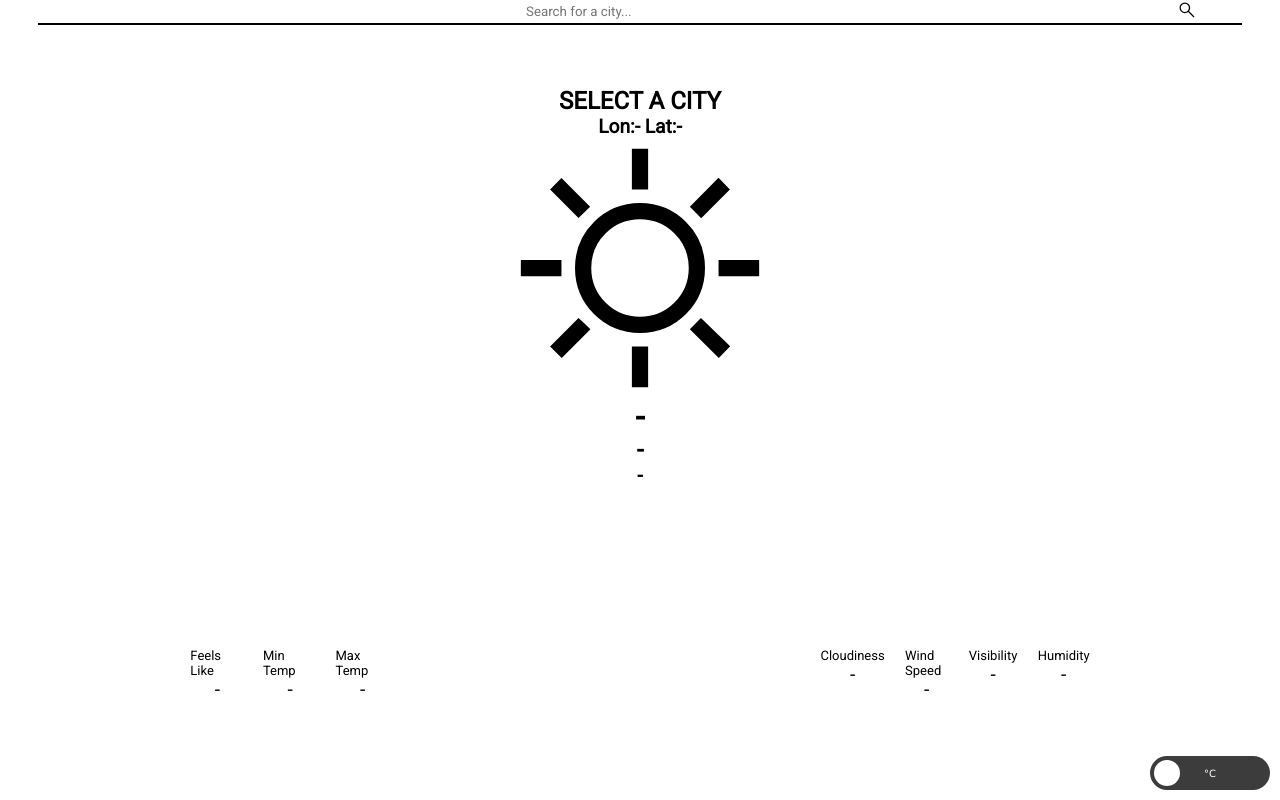
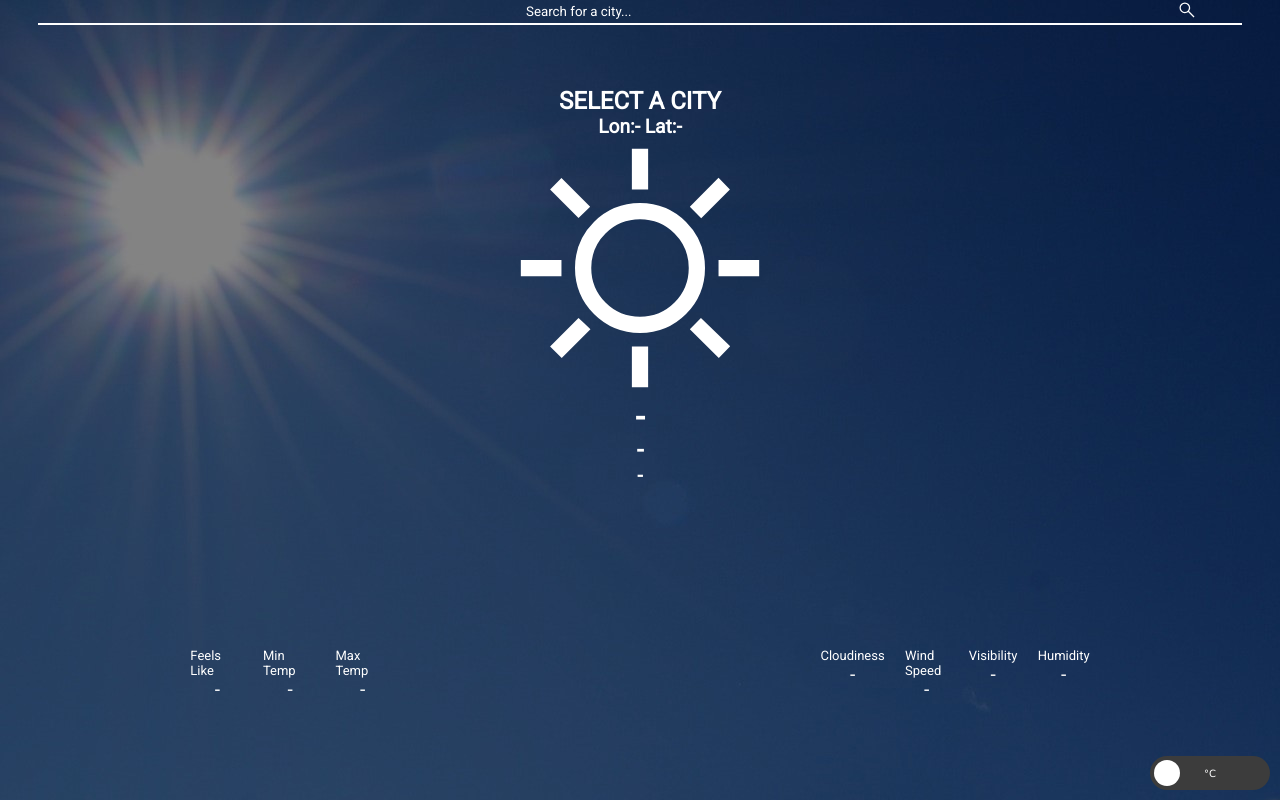
Before and after one commit to CantarinoG/top-weather-app, a website built with webpack: page dist/index.html in a window 1280 px wide. Built offline with Linux system fonts and the light colour scheme.

Commit message:
Change UI design

```diff
--- a/src/scripts/DOMManipulation.js
+++ b/src/scripts/DOMManipulation.js
@@ -4,6 +4,11 @@ import clear from '../icons/clear.svg';
 import cloudy from '../icons/cloudy.svg';
 import rainy from '../icons/rainy.svg';
 import snowy from '../icons/snowy.svg';
+
+import clearbg from '../imgs/sunny.jpg';
+import rainbg from '../imgs/rainy.jpg';
+import cloudybg from '../imgs/cloudy.jpg';
+import snowbg from '../imgs/snowy.jpg';
 
 export function getSearchValue() {
   const searchInput = document.querySelector('input[type="search"]');
@@ -31,16 +36,16 @@ export function setValues(weatherData) {
   const id = weatherData.weather[0].id.toString();
   if (id == 800) {
     icon.src = clear;
-    document.body.style.backgroundColor = 'rgb(216, 233, 141)';
+    document.body.style.backgroundImage = `url('${clearbg}')`;
   } else if (id.startsWith('6')) {
     icon.src = snowy;
-    document.body.style.backgroundColor = 'rgb(238, 238, 238)';
+    document.body.style.backgroundImage = `url('${snowbg}')`;
   } else if (id.startsWith('2') || id.startsWith('3') || id.startsWith('5')) {
     icon.src = rainy;
-    document.body.style.backgroundColor = 'rgb(42, 37, 66)';
+    document.body.style.backgroundImage = `url('${rainbg}')`;
   } else if (id.startsWith('7') || id.startsWith('80')) {
     icon.src = cloudy;
-    document.body.style.backgroundColor = 'rgb(152, 150, 166)';
+    document.body.style.backgroundImage = `url('${cloudybg}')`;
   } else {
     alert('Something went wrong. Please try again.');
   }
--- a/src/style.css
+++ b/src/style.css
@@ -17,6 +17,8 @@ body {
     flex-direction: column;
     transition: 1s;
     position: relative;
+    background-image: url("./imgs/sunny.jpg");
+    color: white;
 }
 
 
@@ -32,7 +34,7 @@ body {
 form {
     margin-left: 3%;
     margin-right: 3%;
-    border-bottom: 2px solid black;
+    border-bottom: 2px solid white;
     display: flex;
 }
 
@@ -49,6 +51,16 @@ input[type="search"]{
     flex: 10;
     text-align: center;
     font-family: var(--roboto);
+    color: white;
+}
+
+input[type="search"]::placeholder {
+    color: white;
+    opacity: 1;
+  }
+
+img {
+    filter: invert(100%) sepia(100%) saturate(13%) hue-rotate(218deg) brightness(104%) contrast(104%);
 }
 
 input[type="search"]:focus {
@@ -110,11 +122,6 @@ h2 {
 
 .lower-card {
     text-align: center;
-}
-
-main, .card {
-    background-color: rgba(255, 255, 255, 0.3);
-    border-radius: 12px;
 }
 
 @media only screen and (min-width: 650px){
```
Also changed, not shown: dist/1cc5e65cceced431eefc.jpg (added), dist/bc905193ce07f86e076c.jpg (added), dist/ef866e668c0eb591e5ac.jpg (added), dist/main.js, src/imgs/rainy.jpg (added), src/imgs/snowy.jpg (added), src/imgs/sunny.jpg (added), 2 other files.
